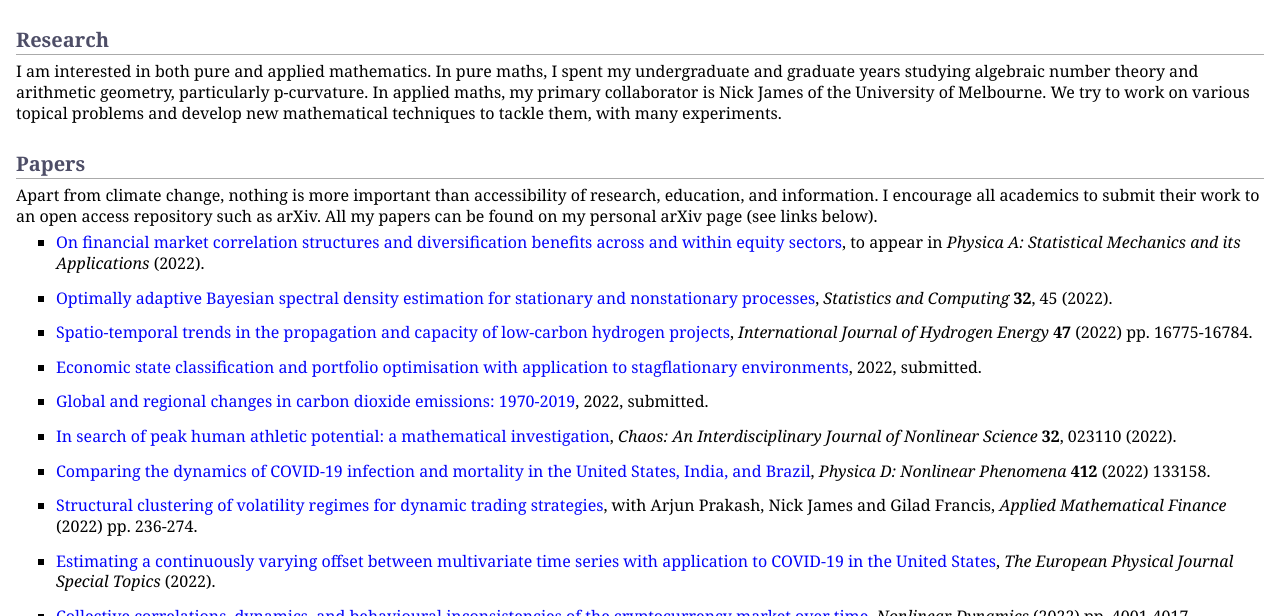
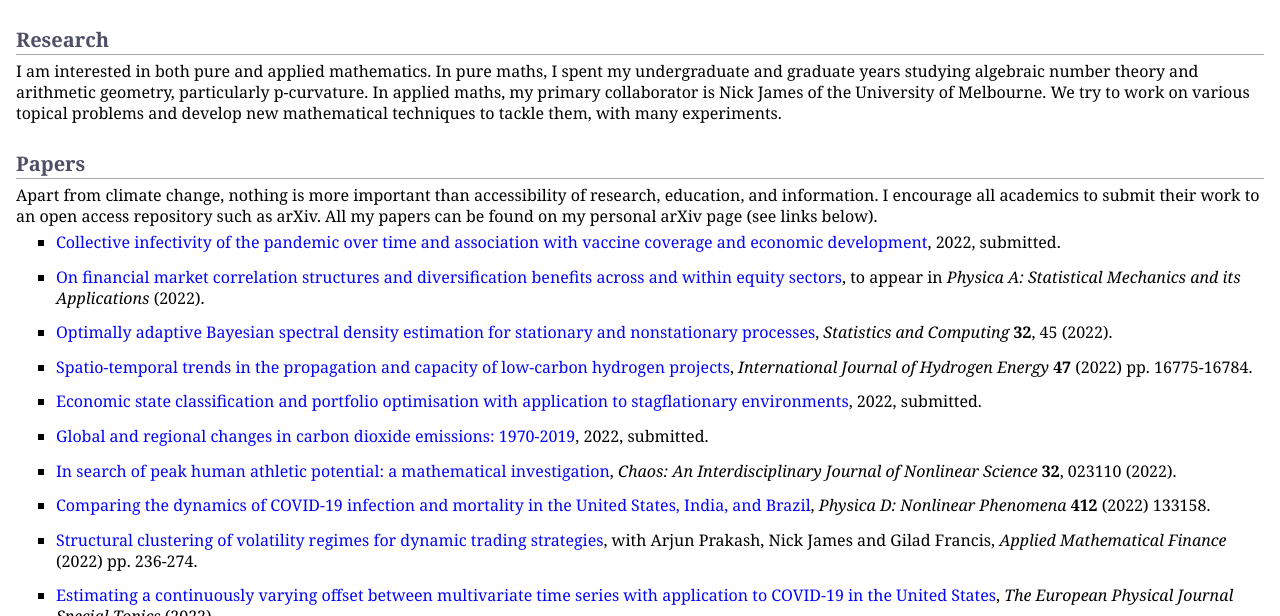
Before and after one commit to MaxMenzies/maxmenzies.com, a Jekyll site: the page index.html, which Jekyll copies as it is, in a window 1280 px wide and 900 px high, cut to the strip 284-900 px from the top of the window. Built offline with Jekyll 4.4.1, drawn with Linux system fonts in a browser that asks for light colours.

Commit message:
Update index.html

```diff
--- a/index.html
+++ b/index.html
@@ -39,6 +39,10 @@
 <p>I am interested in both pure and applied mathematics. In pure maths, I spent my undergraduate and graduate years studying algebraic number theory and arithmetic geometry, particularly p-curvature. In applied maths, my primary collaborator is Nick James of the University of Melbourne. We try to work on various topical problems and develop new mathematical techniques to tackle them, with many experiments.</p>
 <h2>Papers</h2>
 <p>Apart from climate change, nothing is more important than accessibility of research, education, and information. I encourage all academics to submit their work to an open access repository such as arXiv. All my papers can be found on my personal arXiv page (see links below). </p>
+<ul>
+<li><p><a href="https://arxiv.org/abs/2206.08504">Collective infectivity of the pandemic over time and association with vaccine coverage and economic development</a>, 2022, submitted.</p>
+</li>
+</ul>
 <ul>
 <li><p><a href="https://www.sciencedirect.com/science/article/abs/pii/S0378437122004551">On financial market correlation structures and diversification benefits across and within equity sectors</a>, to appear in <i>Physica A: Statistical Mechanics and its Applications</i> (2022).</p>
 </li>
```
